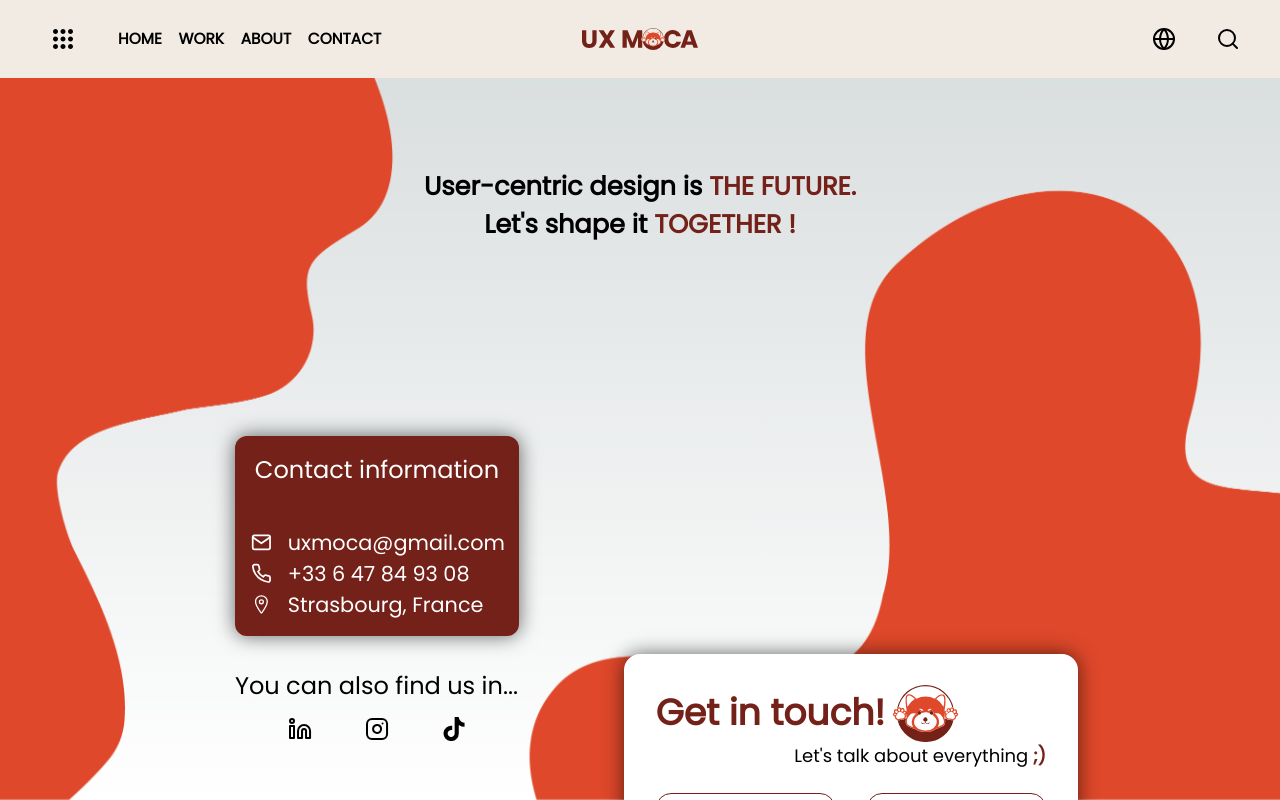
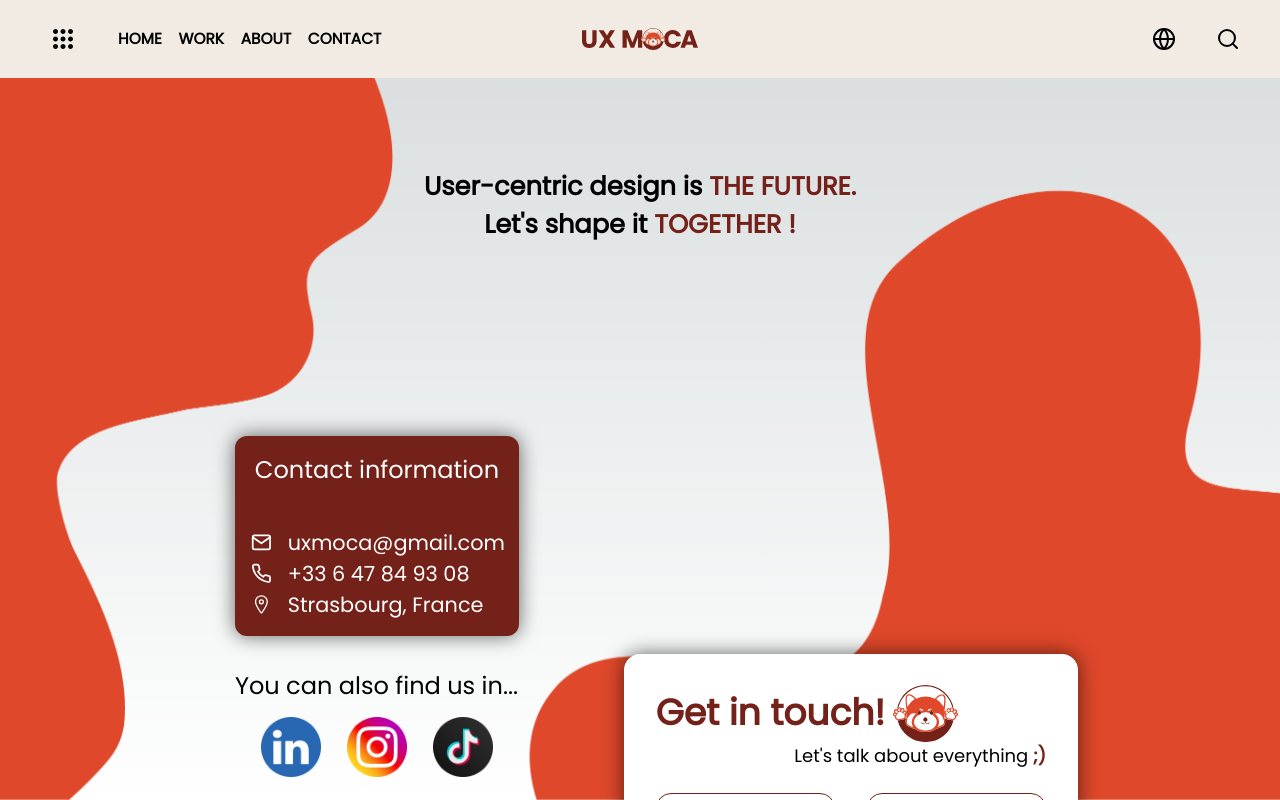
Before and after one commit to Eragon67360/moca-portfolio, a Next.js app: page /en/contact in a window 1280 px wide. Built offline with nearby package versions, Linux system fonts and the light colour scheme.

Commit message:
Added links to social media in contact + optimized Links in Navbar + added active state

```diff
--- a/app/[locale]/contact/page.tsx
+++ b/app/[locale]/contact/page.tsx
@@ -6,7 +6,10 @@ import VisitCard from "@/components/[locale]/VisitCard";
 import { motion, useAnimation, AnimatePresence } from "framer-motion";
 import { FiLinkedin, FiInstagram } from "react-icons/fi";
 import { FaTiktok } from "react-icons/fa";
-import image_background from '@/public/contact_background.png'
+import Image from "next/image";
+import instagram from "@/public/logos/instagram.png";
+import linkedin from "@/public/logos/linkedin.png";
+import tiktok from "@/public/logos/tiktok.png";
 
 function Contact(): React.JSX.Element {
   const controlSection1 = useAnimation();
@@ -54,9 +57,24 @@ function Contact(): React.JSX.Element {
                 <div className="flex flex-col text-black space-y-3 left-[18.35vw] text-[1.88vw]">
                   <p>You can also find us in...</p>
                   <div className="flex w-[22.2vw] justify-evenly">
-                    <FiLinkedin />
-                    <FiInstagram />
-                    <FaTiktok />
+                    <a
+                      href="https://www.linkedin.com/in/thomas-moser67"
+                      target="_blank"
+                    >
+                      <Image src={linkedin} alt="logo linkedin" width={60} />
+                    </a>
+                    <a
+                      href="https://instagram.com/thomas_msr_67?igshid=OGQ5ZDc2ODk2ZA=="
+                      target="_blank"
+                    >
+                      <Image src={instagram} alt="logo instagram" width={60} />
+                    </a>
+                    <a
+                      href="https://www.tiktok.com/@cristinaandresrr?lang=en"
+                      target="_blank"
+                    >
+                      <Image src={tiktok} alt="logo tiktok" width={60} />
+                    </a>
                   </div>
                 </div>
               </motion.div>
--- a/components/[locale]/navigation/navbar/index.tsx
+++ b/components/[locale]/navigation/navbar/index.tsx
@@ -1,12 +1,11 @@
 "use client";
 import React, { useState, useEffect } from "react";
 import Link from "next/link";
-
+import { usePathname } from "next/navigation";
 import Menu from "../../menu";
 import { Language } from "./Language";
 import { Logo } from "./Logo";
 import { CgMenuGridO } from "react-icons/cg";
-import { TbWorld } from "react-icons/tb";
 import { Search } from "./Search";
 import { useTranslations } from "next-intl";
 
@@ -16,7 +15,18 @@ const Navbar = () => {
   const [scrollY, setScrollY] = useState<number>(0);
   const [windowHeight, setWindowHeight] = useState<number>(0);
 
-  const t = useTranslations('Navigation');
+  const t = useTranslations("Navigation");
+  const pathname = usePathname();
+
+  const navLinks = [
+    { href: "/", name: t("home") },
+    { href: "/projects", name: t("work") },
+    { href: "/about", name: t("about") },
+    { href: "/contact", name: t("contact") },
+  ];
+
+  const commonClasses =
+    "text-[1.2vw] uppercase hover:text-cinnabar transform transition duration-300 hover:scale-110";
 
   useEffect(() => {
     const handleScroll = () => {
@@ -67,30 +77,21 @@ const Navbar = () => {
                 <CgMenuGridO size={30} />
               </button>
               <div className="flex items-center space-x-[1.3vw]">
-                <Link
-                  href="/"
-                  className="text-[1.2vw] uppercase hover:text-cinnabar"
-                >
-                  {t('home')}
-                </Link>
-                <Link
-                  href="/projects"
-                  className="text-[1.2vw] uppercase hover:text-cinnabar"
-                >
-                  {t('work')}
-                </Link>
-                <Link
-                  href="/about"
-                  className="text-[1.2vw] uppercase hover:text-cinnabar"
-                >
-                  {t('about')}
-                </Link>
-                <Link
-                  href="/contact"
-                  className="text-[1.2vw] uppercase hover:text-cinnabar"
-                >
-                  {t('contact')}
-                </Link>
+                {navLinks.map((link) => {
+                  const isActive = pathname === link.href;
+
+                  return (
+                    <Link
+                      key={link.name}
+                      href={link.href}
+                      className={`${commonClasses} ${
+                        isActive ? "text-cinnabar" : "text-black"
+                      }`}
+                    >
+                      {link.name}
+                    </Link>
+                  );
+                })}
               </div>
             </div>
           </div>
@@ -99,7 +100,7 @@ const Navbar = () => {
             <Logo />
           </div>
           <div className="flex space-x-4 w-full justify-end">
-            <Language/>
+            <Language />
             <Search />
           </div>
         </div>
```
